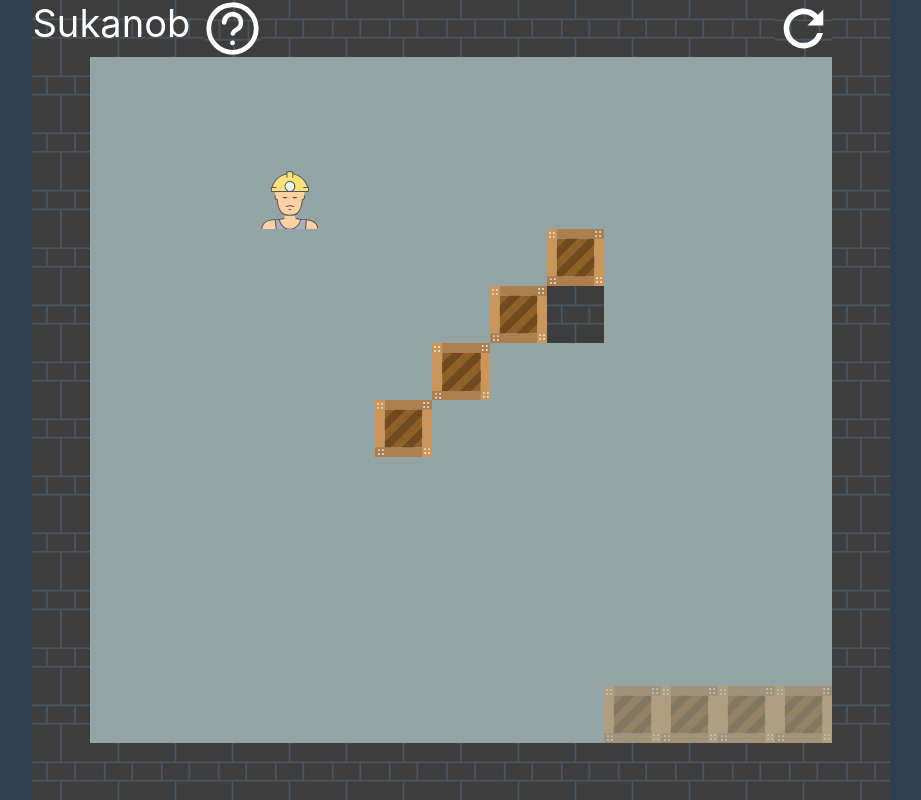
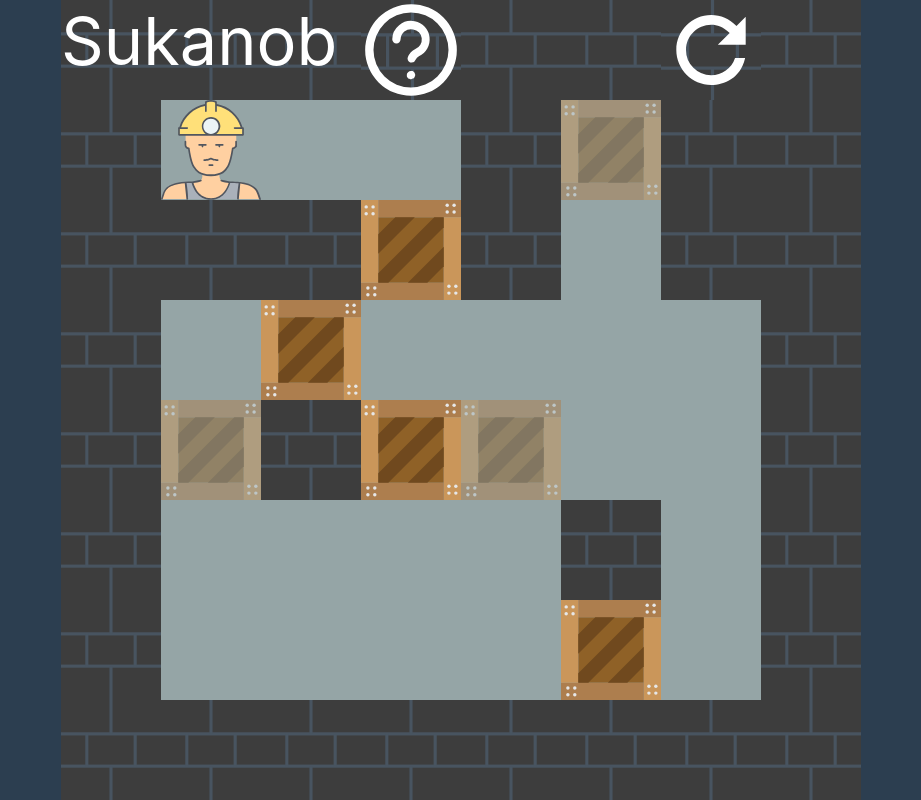
Before and after one commit to Mauzerov/sukonan, a React (Create React App) app: page / in a window 1280 px wide. Shown: the whole page, without its empty margins (179-1100 px from the left). Built offline with nearby package versions, Linux system fonts and the light colour scheme.

Commit message:
add map switch and level restart

```diff
--- a/src/Game.tsx
+++ b/src/Game.tsx
@@ -1,7 +1,7 @@
 import React from 'react';
 import {render} from "react-dom";
 import { useState, useEffect } from "react";
-import {default as map1} from "./maps/2.json";
+import {default as map1} from "./maps/1.json";
 import crate from "./crate.svg";
 import brickWall from "./brick-wall.svg";
 import worker from "./worker.svg";
@@ -11,18 +11,34 @@ import { Position, GameState, GameProps } from './IGame';
 import Direction, { opposite } from './Direction';
 import './Game.scss';
 import {Credits} from "./Credits";
+// filesystem
 
 
 export default class Game extends React.Component<GameProps, GameState> {
-    protected height: number;
-    protected width: number;
+    protected height: number = 0;
+    protected width: number = 0
+
+    private maps: string[][] = [];
+
+    protected isMount: boolean = false;
 
     constructor(props: GameProps) {
         super(props);
+        this.init([require('./maps/1.json'), require('./maps/2.json')]);
+    }
 
+    private init = (maps?: string[][]) => {
         console.log("constructor");//
+        if (maps) {
+            this.maps = maps;
+        }
+        const mapToParse = this.maps.shift();
 
-        const mapToParse = map1;
+        if (!mapToParse) {
+            throw new Error("No map to parse");
+        }
+        // this.currentMap = mapToParse;
+
         this.height = mapToParse.length + 2;
         console.assert(this.height, "Height can only be non negative integer");
         this.width = mapToParse[0].length + 2;
@@ -47,7 +63,7 @@ export default class Game extends React.Component<GameProps, GameState> {
         }
 
         const startPosition = map.indexOf('S');
-        this.state = {
+        const newState = {
             map: map.replaceAll(/[^W]/g, ' '),
             player: {
                 x: startPosition % this.width,
@@ -57,17 +73,27 @@ export default class Game extends React.Component<GameProps, GameState> {
             targets: targets,
             credits: false
         }
-        console.log(this.state);
+
+        if (this.isMount) {
+            this.setState(newState);
+            this.render()
+        } else this.state = newState;
+
+        console.log(newState);
     }
 
     componentWillUnmount() {
         document.removeEventListener("keydown", this.handleKeyDown);
         document.removeEventListener("touchstart",  this.handleTouchStart);
+
+        this.isMount = false;
     }
 
     componentDidMount() {
         document.addEventListener("keydown", this.handleKeyDown);
         document.addEventListener("touchstart",  this.handleTouchStart);
+
+        this.isMount = true;
     }
 
     private isWin() : boolean {
@@ -160,6 +186,7 @@ export default class Game extends React.Component<GameProps, GameState> {
         }))
 
         if (this.isWin()) setTimeout(() => {
+            this.init()
             alert("You win!")
         }, 0);
 
@@ -239,7 +266,7 @@ export default class Game extends React.Component<GameProps, GameState> {
                         return (
                             <div className="cell" key={i} style={{
                                 backgroundImage: `url(${brickWall})`
-                            }}>
+                            }} onClick={() => this.init()}>
                                 <button style={
                                     {
                                         border: 'none',
@@ -259,8 +286,7 @@ export default class Game extends React.Component<GameProps, GameState> {
                         return (
                             <div className="cell" key={i} style={{
                                 backgroundImage: `url(${brickWall})`
-                            }}
-                                    onClick={
+                            }} onClick={
                                 () => this.setState({ credits: !this.state.credits })
                                 }
                             >
```
